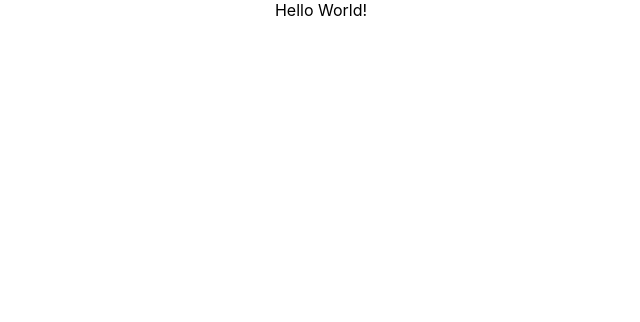
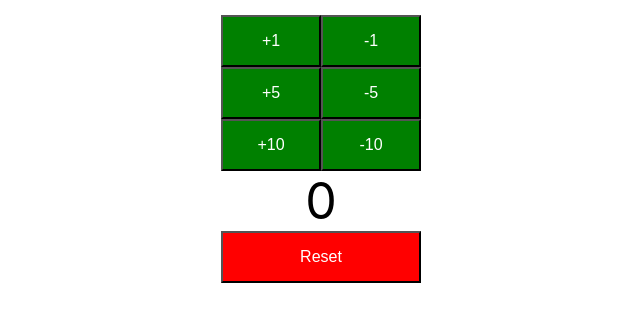
Before and after one commit to Waltercito1/todo-app, a React (Create React App) app: page / in a window 1280 px wide. Shown: the top 322 px of the page, without its empty margins (319-959 px from the left). Built offline with nearby package versions, Linux system fonts and the light colour scheme.

Commit message:
add counter

```diff
--- a/src/App.js
+++ b/src/App.js
@@ -1,10 +1,14 @@
 import React, { Component } from 'react'
-import logo from './logo.svg'
+import Counter from './components/counter/Counter'
 import './App.css'
 
 class App extends Component {
   render() {
-    return <div className='App'>Hello World!</div>
+    return (
+      <div className='App'>
+        <Counter />
+      </div>
+    )
   }
 }
 export default App
--- /dev/null
+++ b/src/components/counter/Counter.css
@@ -0,0 +1,21 @@
+button {
+  background-color: green;
+  font-size: 16px;
+  padding: 15px 30px;
+  color: white;
+  width: 100px;
+}
+
+.count {
+  font-size: 50px;
+  padding: 15px 30px;
+}
+
+.reset {
+  background-color: red;
+  width: 200px;
+}
+
+body {
+  padding: 15px 30px;
+}
--- /dev/null
+++ b/src/components/counter/Counter.js
@@ -0,0 +1,123 @@
+import React, { Component } from 'react'
+import PropTypes from 'prop-types'
+import './Counter.css'
+
+class Counter extends Component {
+  constructor() {
+    super() //Error 1
+
+    this.state = {
+      counter: 0,
+    }
+
+    this.increment = this.increment.bind(this)
+    this.decrement = this.decrement.bind(this)
+    this.reset = this.reset.bind(this)
+  }
+
+  render() {
+    return (
+      <div className='counter'>
+        <CounterButton
+          by={1}
+          incrementMethod={this.increment}
+          decrementMethod={this.decrement}
+        />
+        <CounterButton
+          by={5}
+          incrementMethod={this.increment}
+          decrementMethod={this.decrement}
+        />
+        <CounterButton
+          by={10}
+          incrementMethod={this.increment}
+          decrementMethod={this.decrement}
+        />
+        <span className='count'>{this.state.counter}</span>
+        <div>
+          <button className='reset' onClick={this.reset}>
+            Reset
+          </button>
+        </div>
+      </div>
+    )
+  }
+
+  reset() {
+    this.setState({ counter: 0 })
+  }
+
+  increment(by) {
+    //console.log(`increment from child - ${by}`)
+    this.setState((prevState) => {
+      return { counter: prevState.counter + by }
+    })
+  }
+
+  decrement(by) {
+    //console.log(`increment from child - ${by}`)
+    this.setState((prevState) => {
+      return { counter: prevState.counter - by }
+    })
+  }
+}
+
+class CounterButton extends Component {
+  //Define the initial state in a constructor
+  //state => counter 0
+  constructor() {
+    super() //Error 1
+
+    //   this.state = {
+    //       counter : 0
+    //   }
+
+    //   this.increment = this.increment.bind(this);
+    //   this.decrement = this.decrement.bind(this);
+  }
+
+  render() {
+    //render = () =>  {
+    //const style = {fontSize : "50px", padding : "15px 30px"};
+    return (
+      <div className='counter'>
+        <button onClick={() => this.props.incrementMethod(this.props.by)}>
+          +{this.props.by}
+        </button>
+        <button onClick={() => this.props.decrementMethod(this.props.by)}>
+          -{this.props.by}
+        </button>
+        {/*<span className="count"
+            >{this.state.counter}</span>*/}
+      </div>
+    )
+  }
+
+  //   increment() { //Update state - counter++
+  //     //console.log('increment');
+  //     //this.state.counter++; //Bad Practice
+  //     this.setState({
+  //         counter: this.state.counter + this.props.by
+  //     });
+
+  //     this.props.incrementMethod(this.props.by);
+  //   }
+
+  //   decrement () {
+  //     this.setState({
+  //         counter: this.state.counter - this.props.by
+  //     });
+
+  //     this.props.decrementMethod(this.props.by);
+  //   }
+}
+
+CounterButton.defaultProps = {
+  by: 1,
+}
+
+CounterButton.propTypes = {
+  by: PropTypes.number,
+}
+
+export default Counter
```
